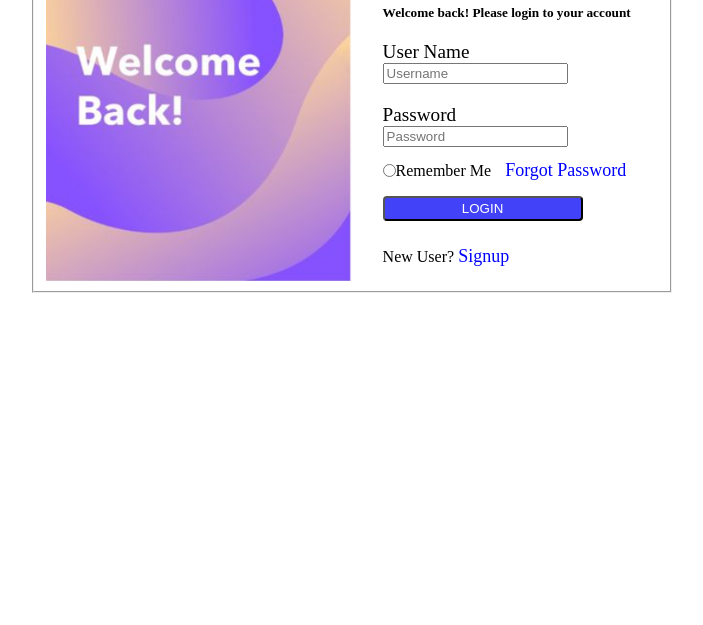
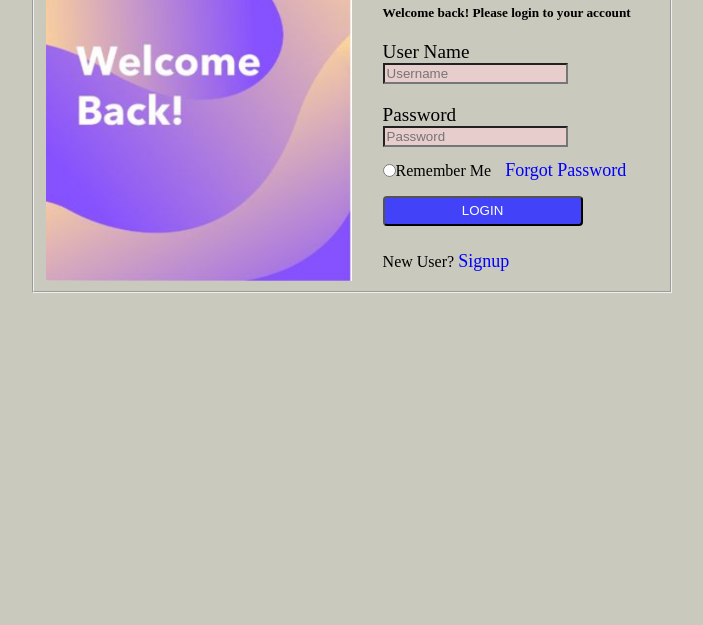
Before and after one commit to ibrahimaupian09/Task_03_Html_Css, a plain HTML site: page index.html in a window 1280 px wide. Shown: the part 175-800 px from the top of the page, without its empty margins (288-991 px from the left). Drawn offline with Linux system fonts and the light colour scheme.

Commit message:
complete sho di khaira

```diff
--- a/index.html
+++ b/index.html
@@ -16,10 +16,10 @@
                     <h5>Welcome back! Please login to your account</h5>
 
                     <p class="placeholder">User Name</p>
-                    <input type="text" placeholder="Username" required class="Username">
+                    <input type="text" placeholder="Username" required class="username">
 
                     <p class="placeholder">Password</p>
-                    <input type="password" placeholder="Password" minlength="8" maxlength="12" required class="usernsme">
+                    <input type="password" placeholder="Password" minlength="8" maxlength="12" required class="username">
     <br>
                     <input type="radio" id="radio"><p id="remember">Remember Me <a href="" id="forgot">Forgot Password</a></p>
 
--- a/style.css
+++ b/style.css
@@ -1,7 +1,6 @@
 *{
-    /* background-color: black;
-    color: white; */
     margin: 0 auto;
+    background-color: rgb(201, 201, 189);
 }
 #form{
     width: 50%;
@@ -14,12 +13,14 @@
     float: left;
 }
 .username{
-    background-color: beige;
+    background-color: rgb(232, 205, 205);
     text-decoration: dashed;
+}
+#username:hover{
+    background-color: black;
 }
 h1{
     margin-top: 50px;
-
 }
 h5{
     margin-top: 20px;
@@ -41,11 +42,10 @@ h5{
     margin-top: 13px;
 }
 #forgot{
-    padding-top: 20px;
     padding-left: 10px;
 }
 button{
-    height: 25px;
+    height: 30px;
     width: 200px;
     margin-top: 15px;
     background-color: rgb(66, 66, 249);
```
